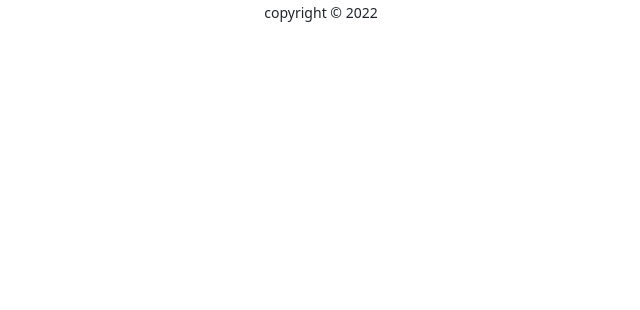
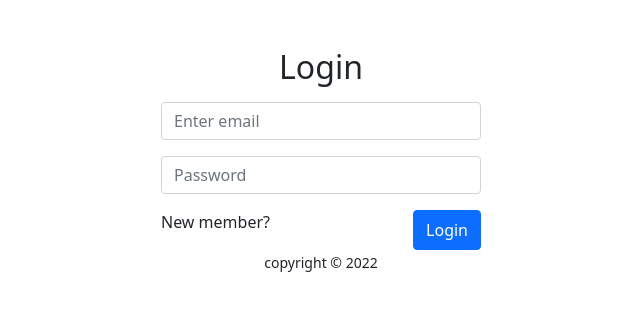
Before and after one commit to 52atiq/i-photo, a React (Create React App) app: page /login in a window 1280 px wide. Before the commit this address had no page. Shown: the top 310 px of the page, without its empty margins (319-959 px from the left). Built offline with nearby package versions, Linux system fonts and the light colour scheme.

Commit message:
firebase initialize

```diff
--- a/package.json
+++ b/package.json
@@ -7,6 +7,7 @@
     "@testing-library/react": "^13.1.1",
     "@testing-library/user-event": "^13.5.0",
     "bootstrap": "^5.1.3",
+    "firebase": "^9.6.11",
     "react": "^18.0.0",
     "react-bootstrap": "^2.2.3",
     "react-dom": "^18.0.0",
--- a/src/App.js
+++ b/src/App.js
@@ -5,6 +5,7 @@ import Home from './components/Pages/Home/Home/Home'
 import Footer from './components/Pages/Shared/Footer/Footer';
 // import ServiceDetail from './components/Pages/ServiceDetail/ServiceDetail';
 import ServiceDetail from './components/Pages/ServiceDetail/ServiceDetail'
+import Login from './components/Pages/Auth/Login/Login';
 
 function App() {
   return (
@@ -14,6 +15,7 @@ function App() {
       <Route path='/' element={ <Home> </Home> }> </Route>
       {/* <Route path='/service/:serviceId' element={<ServiceDetail> </ServiceDetail>}> </Route> */}
       <Route path='/service/:serviceId' element={<ServiceDetail> </ServiceDetail>}></Route>
+      <Route path='/login' element={<Login> </Login>}></Route>
     </Routes>
      <Footer> </Footer>
     </>
--- /dev/null
+++ b/src/components/Pages/Auth/Login/Login.js
@@ -0,0 +1,33 @@
+import React from "react";
+import { Button, Form } from "react-bootstrap";
+import{ Link }from 'react-router-dom'
+
+const Login = () => {
+  return (
+    <div className="w-25 mx-auto mt-5">
+        <h2 className="text-center mb-3">Login</h2>
+      <Form>
+        <Form.Group className="mb-3" controlId="formBasicEmail">
+
+          <Form.Control type="email" placeholder="Enter email" />
+
+        </Form.Group>
+
+        <Form.Group className="mb-3" controlId="formBasicPassword">
+
+          <Form.Control type="password" placeholder="Password" />
+        </Form.Group>
+
+        <div className="d-flex justify-content-between">
+            {/* <Link> New member?</Link> */}
+            <p className="" to='/registration'>New member? </p>
+            <Button variant="primary" type="submit"> Login </Button>
+        </div>
+
+      </Form>
+
+    </div>
+  );
+};
+
+export default Login;
--- a/src/components/Pages/Home/Service/Service.js
+++ b/src/components/Pages/Home/Service/Service.js
@@ -9,7 +9,7 @@ const Service = ({service}) => {
          navigate(`/service/${id}`)
     }
     return (
-        <div className="col">
+        <div className="col mb-5">
     <div className="card h-100">
       <img style={{height:'200px'}} src= {image} className="card-img-top" alt="..."/>
       <div className="card-body">
--- a/src/components/Pages/Shared/Header/Header.js
+++ b/src/components/Pages/Shared/Header/Header.js
@@ -1,5 +1,6 @@
 import React from 'react';
 import { Container, Nav, Navbar } from 'react-bootstrap';
+import { Link } from 'react-router-dom';
 
 const Header = () => {
   return (
@@ -12,10 +13,10 @@ const Header = () => {
     <Nav className="me-auto">
     </Nav>
     <Nav>
-      <Nav.Link  to='/service'>Service</Nav.Link>
+      <Nav.Link  to='home#service'>Service</Nav.Link>
       <Nav.Link href="#deets">Blog</Nav.Link>
       <Nav.Link href="#deets">About</Nav.Link>
-      <Nav.Link href="#deets">Login</Nav.Link>
+      <Nav.Link as={Link} to="login">Login</Nav.Link>
     </Nav>
   </Navbar.Collapse>
   </Container>
```
Also changed, not shown: src/Firebase/firebase.init.js (added, +19 -0 lines), src/components/Pages/Auth/RequireAuth/RequireAuth.js (added, +11 -0 lines), 1 other file (tests, documents, lock files or other folders).
